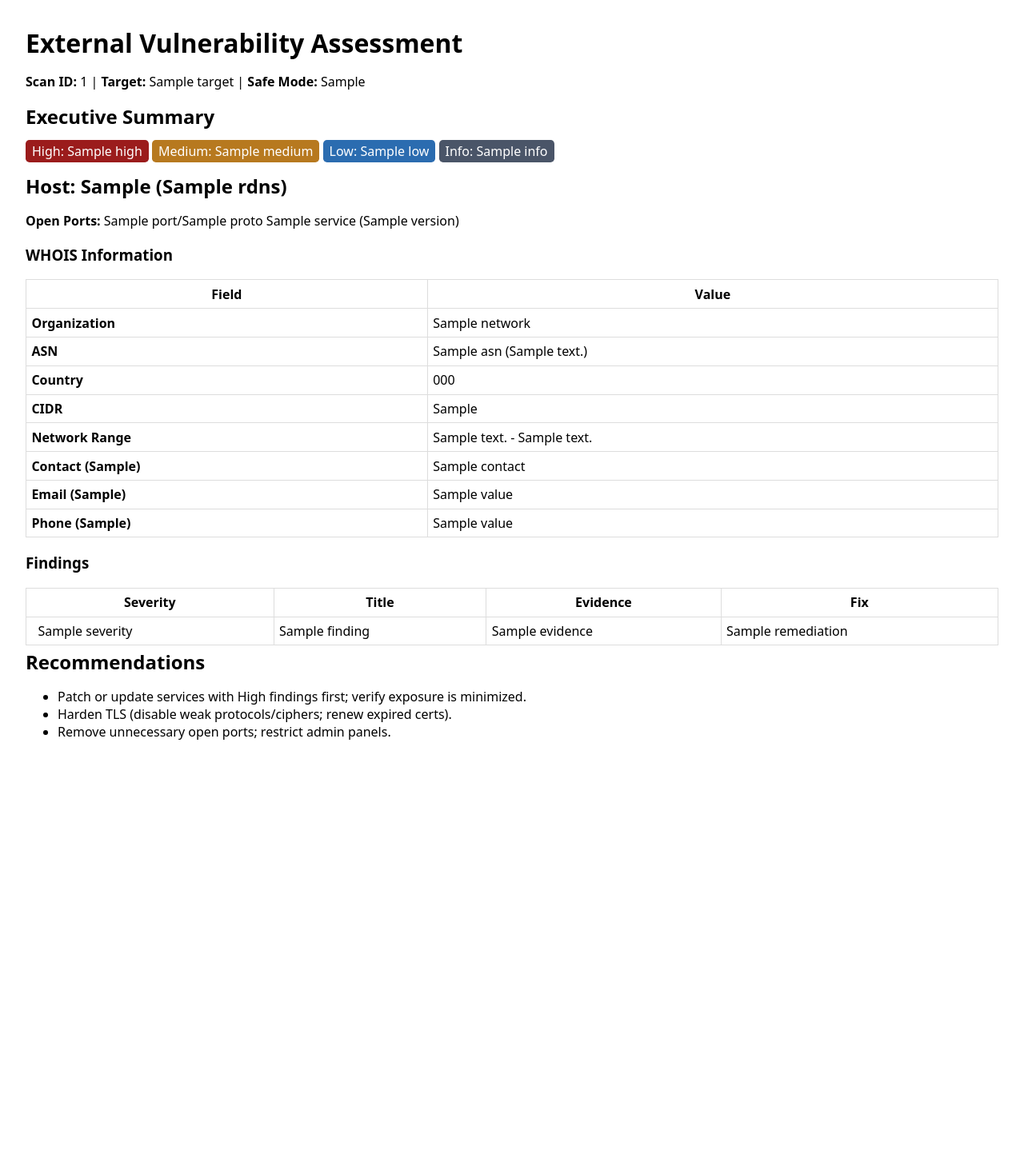
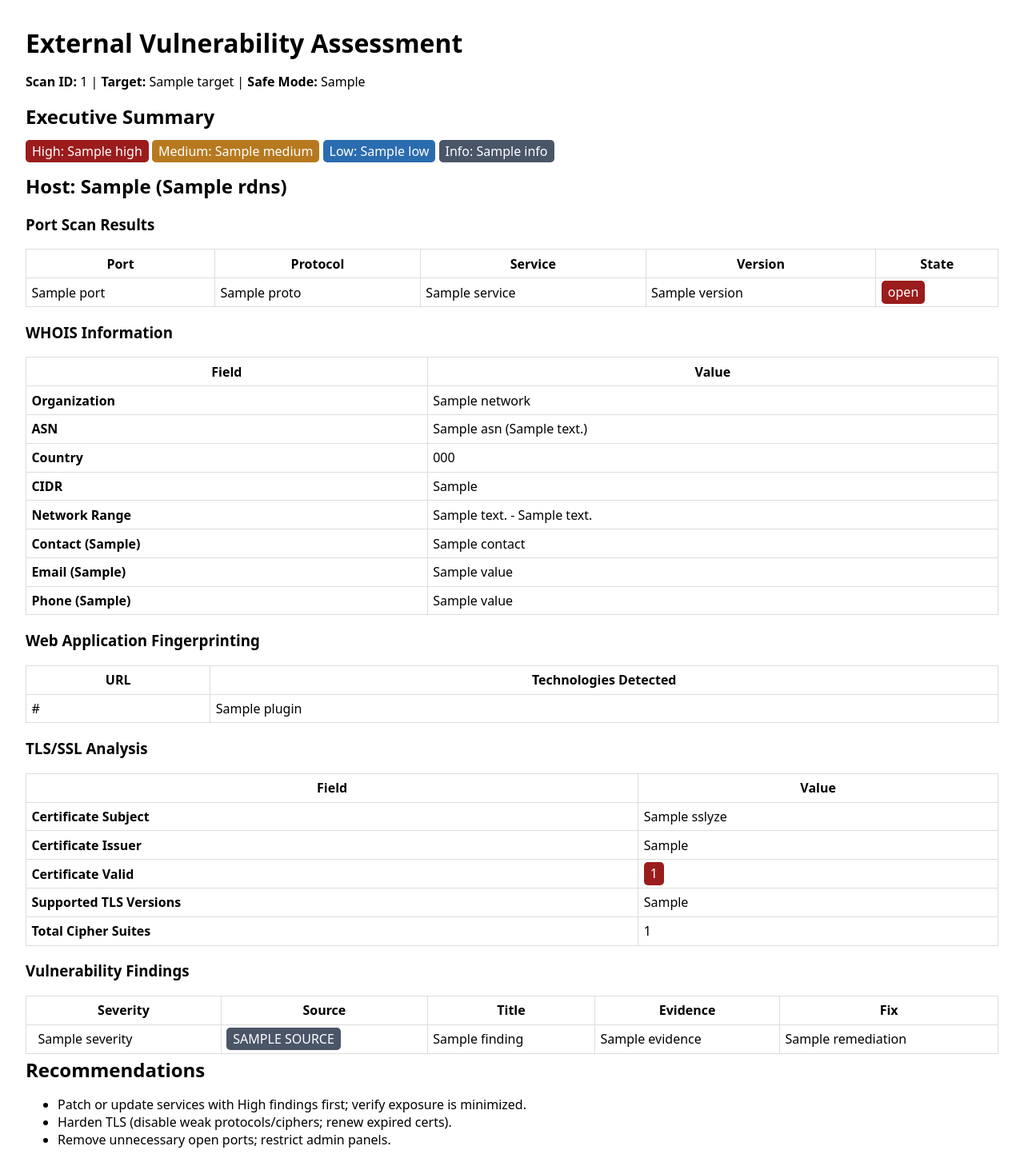
Before and after one commit to Cameloo1/comprehensive-network-scanner, a FastAPI app: template app/ui/templates/report.html in a window 1280 px wide. Shown: the whole page at 80% size. Before the commit the page ends 925 px from the top, so only its background shows below. Run offline with FastAPI, Linux system fonts and the light colour scheme; the template is opened without the code that fills it: most values are stand-ins (such as "Sample title", 1, 10 or a date in 2020).

Commit message:
Comprehensive report improvements - Add detailed port scan results table with state information - Include web application fingerprinting data - Add TLS/SSL analysis section with certificate details - Include vulnerability findings with source attribution - Enhanced PDF generation with all tool data - Reports now show comprehensive data from all integrated tools

```diff
--- a/app/ui/templates/report.html
+++ b/app/ui/templates/report.html
@@ -19,8 +19,23 @@ th,td{border:1px solid #ddd;padding:.4rem} .badge{padding:.2rem .5rem;border-rad
 
 {% for h in hosts %}
 <h2>Host: {{ h.ip }} {% if h.rdns %}({{ h.rdns }}){% endif %}</h2>
-<p><strong>Open Ports:</strong>
-{% if h.ports %}{% for p in h.ports %}{{p.port}}/{{p.proto}} {{p.service}}{% if p.version %} ({{p.version}}){% endif %}{% if not loop.last %}, {% endif %}{% endfor %}{% else %}None{% endif %}</p>
+
+<h3>Port Scan Results</h3>
+<table><thead><tr><th>Port</th><th>Protocol</th><th>Service</th><th>Version</th><th>State</th></tr></thead><tbody>
+{% if h.ports %}
+{% for p in h.ports %}
+<tr>
+  <td>{{ p.port }}</td>
+  <td>{{ p.proto }}</td>
+  <td>{{ p.service or 'unknown' }}</td>
+  <td>{{ p.version or 'N/A' }}</td>
+  <td><span class="badge {% if p.state == 'open' %}high{% else %}info{% endif %}">{{ p.state }}</span></td>
+</tr>
+{% endfor %}
+{% else %}
+<tr><td colspan="5">No ports found</td></tr>
+{% endif %}
+</tbody></table>
 
 {% if h.whois and h.whois.network %}
 <h3>WHOIS Information</h3>
@@ -46,17 +61,61 @@ th,td{border:1px solid #ddd;padding:.4rem} .badge{padding:.2rem .5rem;border-rad
 </tbody></table>
 {% endif %}
 
-<h3>Findings</h3>
-<table><thead><tr><th>Severity</th><th>Title</th><th>Evidence</th><th>Fix</th></tr></thead><tbody>
+{% if h.web_targets %}
+<h3>Web Application Fingerprinting</h3>
+<table><thead><tr><th>URL</th><th>Technologies Detected</th></tr></thead><tbody>
+{% for wt in h.web_targets %}
+<tr>
+  <td>{{ wt.url }}</td>
+  <td>
+    {% if wt.fingerprint.plugins %}
+      {% for plugin in wt.fingerprint.plugins %}{{ plugin }}{% if not loop.last %}, {% endif %}{% endfor %}
+    {% else %}
+      Basic HTTP response ({{ wt.fingerprint.get('status_code', 'N/A') }})
+    {% endif %}
+  </td>
+</tr>
+{% endfor %}
+</tbody></table>
+{% endif %}
+
+{% if h.tls and (h.tls.testssl_json or h.tls.sslyze) %}
+<h3>TLS/SSL Analysis</h3>
+{% if h.tls.sslyze and not h.tls.sslyze.error %}
+<table><thead><tr><th>Field</th><th>Value</th></tr></thead><tbody>
+{% if h.tls.sslyze.certificate_subject %}
+<tr><td><strong>Certificate Subject</strong></td><td>{{ h.tls.sslyze.certificate_subject }}</td></tr>
+{% endif %}
+{% if h.tls.sslyze.certificate_issuer %}
+<tr><td><strong>Certificate Issuer</strong></td><td>{{ h.tls.sslyze.certificate_issuer }}</td></tr>
+{% endif %}
+{% if h.tls.sslyze.certificate_valid is defined %}
+<tr><td><strong>Certificate Valid</strong></td><td><span class="badge {% if h.tls.sslyze.certificate_valid %}high{% else %}critical{% endif %}">{{ h.tls.sslyze.certificate_valid }}</span></td></tr>
+{% endif %}
+{% if h.tls.sslyze.supported_tls_versions %}
+<tr><td><strong>Supported TLS Versions</strong></td><td>{{ h.tls.sslyze.supported_tls_versions|join(', ') }}</td></tr>
+{% endif %}
+{% if h.tls.sslyze.total_cipher_suites %}
+<tr><td><strong>Total Cipher Suites</strong></td><td>{{ h.tls.sslyze.total_cipher_suites }}</td></tr>
+{% endif %}
+</tbody></table>
+{% else %}
+<p><em>TLS analysis not available or failed: {{ h.tls.sslyze.error if h.tls.sslyze else 'No data' }}</em></p>
+{% endif %}
+{% endif %}
+
+<h3>Vulnerability Findings</h3>
+<table><thead><tr><th>Severity</th><th>Source</th><th>Title</th><th>Evidence</th><th>Fix</th></tr></thead><tbody>
 {% for f in h.findings %}
 <tr>
   <td><span class="badge {{ f.severity }}">{{ f.severity|capitalize }}</span></td>
+  <td><span class="badge info">{{ f.source|upper }}</span></td>
   <td>{{ f.name }}</td>
   <td>{{ f.evidence }}</td>
   <td>{{ f.remediation }}</td>
 </tr>
 {% else %}
-<tr><td colspan="4">No findings.</td></tr>
+<tr><td colspan="5">No findings.</td></tr>
 {% endfor %}
 </tbody></table>
 {% endfor %}
```
Also changed, not shown: app/report/generator.py (+85 -12 lines).
